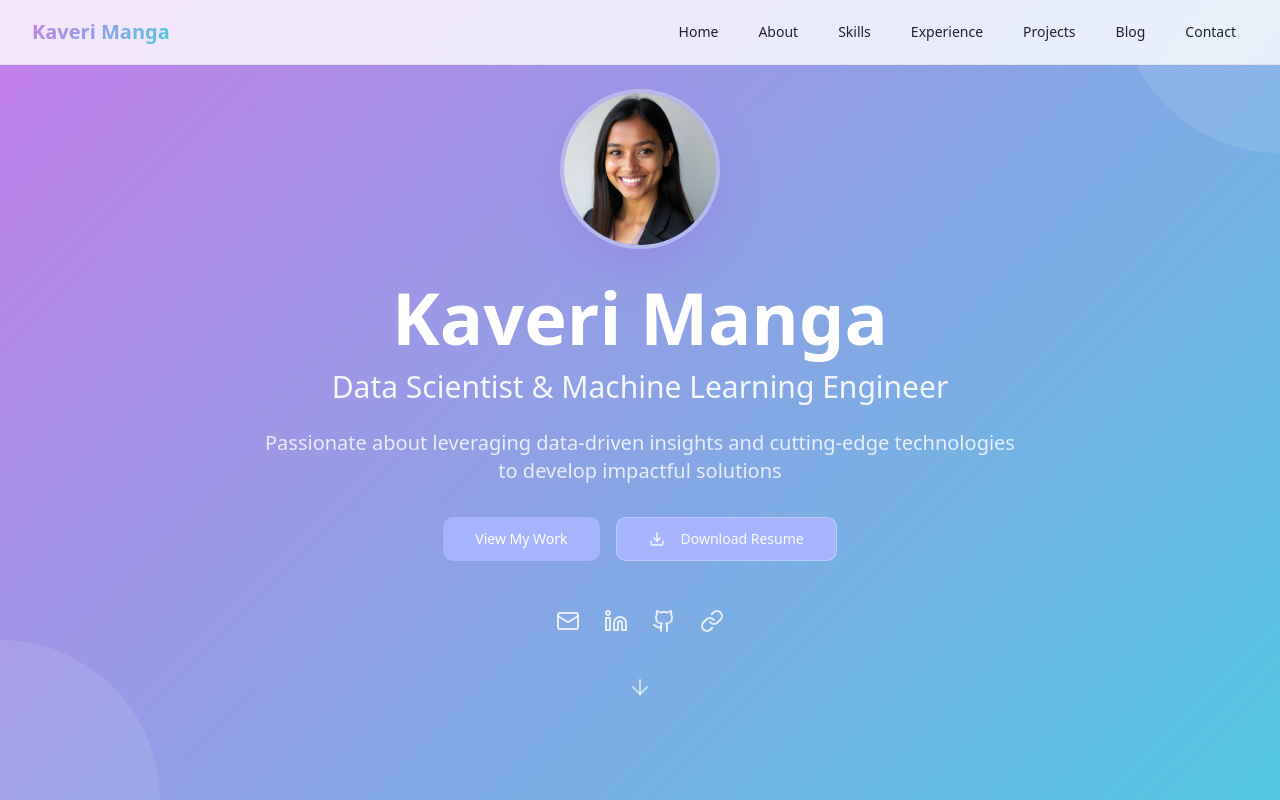
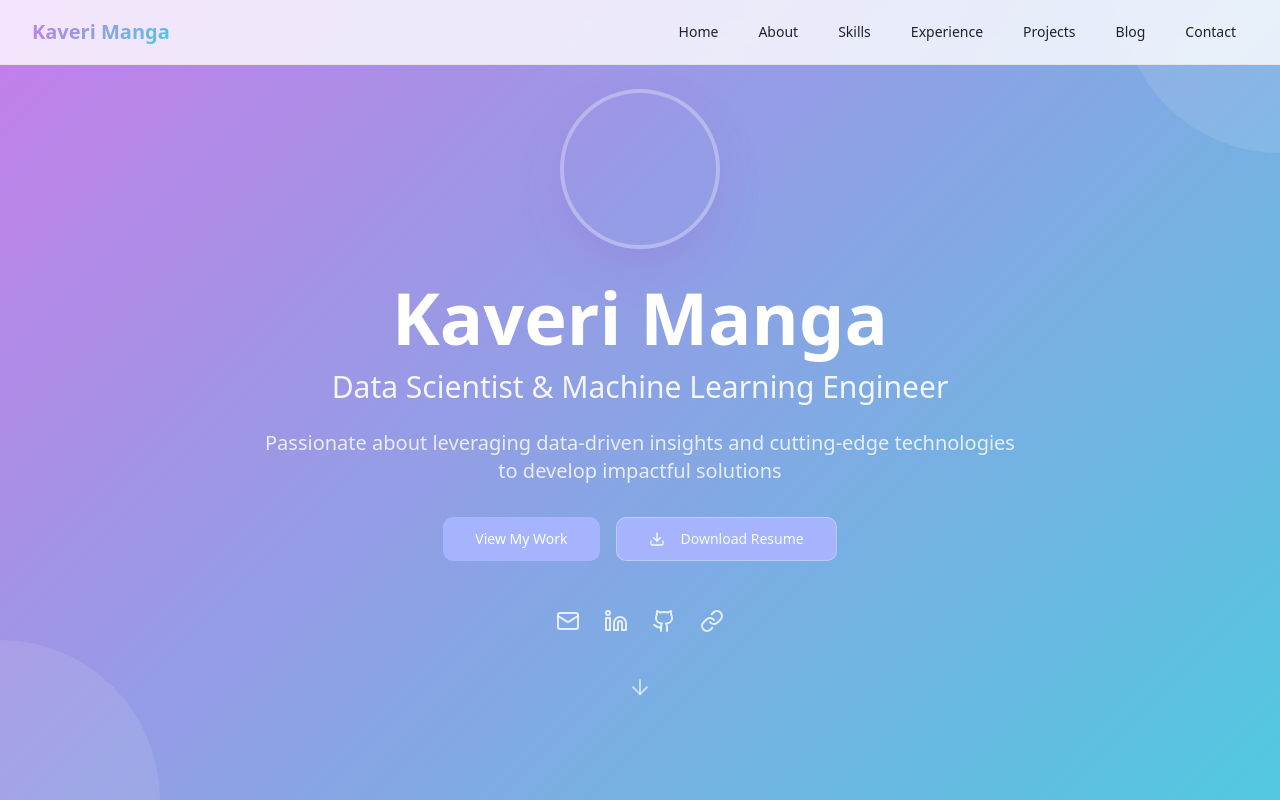
Before and after one commit to MangaKaveri/Kaveri-s_Portfolio, a React (Vite) app: page / in a window 1280 px wide. Shown: the top 800 px of the page. Built offline with nearby package versions, Linux system fonts and the light colour scheme; the HTML template or start-up script is replaced by a standard one.

Commit message:
Visual edit in Lovable

```diff
--- a/src/components/Hero.tsx
+++ b/src/components/Hero.tsx
@@ -24,11 +24,7 @@ const Hero = () => {
           {/* Profile Image */}
           <div className="mb-8 animate-scale-in">
             <div className="w-40 h-40 mx-auto rounded-full overflow-hidden border-4 border-white/30 shadow-elegant">
-              <img
-                src={profileImage}
-                alt="Kaveri Manga - Data Scientist and Machine Learning Engineer"
-                className="w-full h-full object-cover"
-              />
+
             </div>
           </div>
 
```
